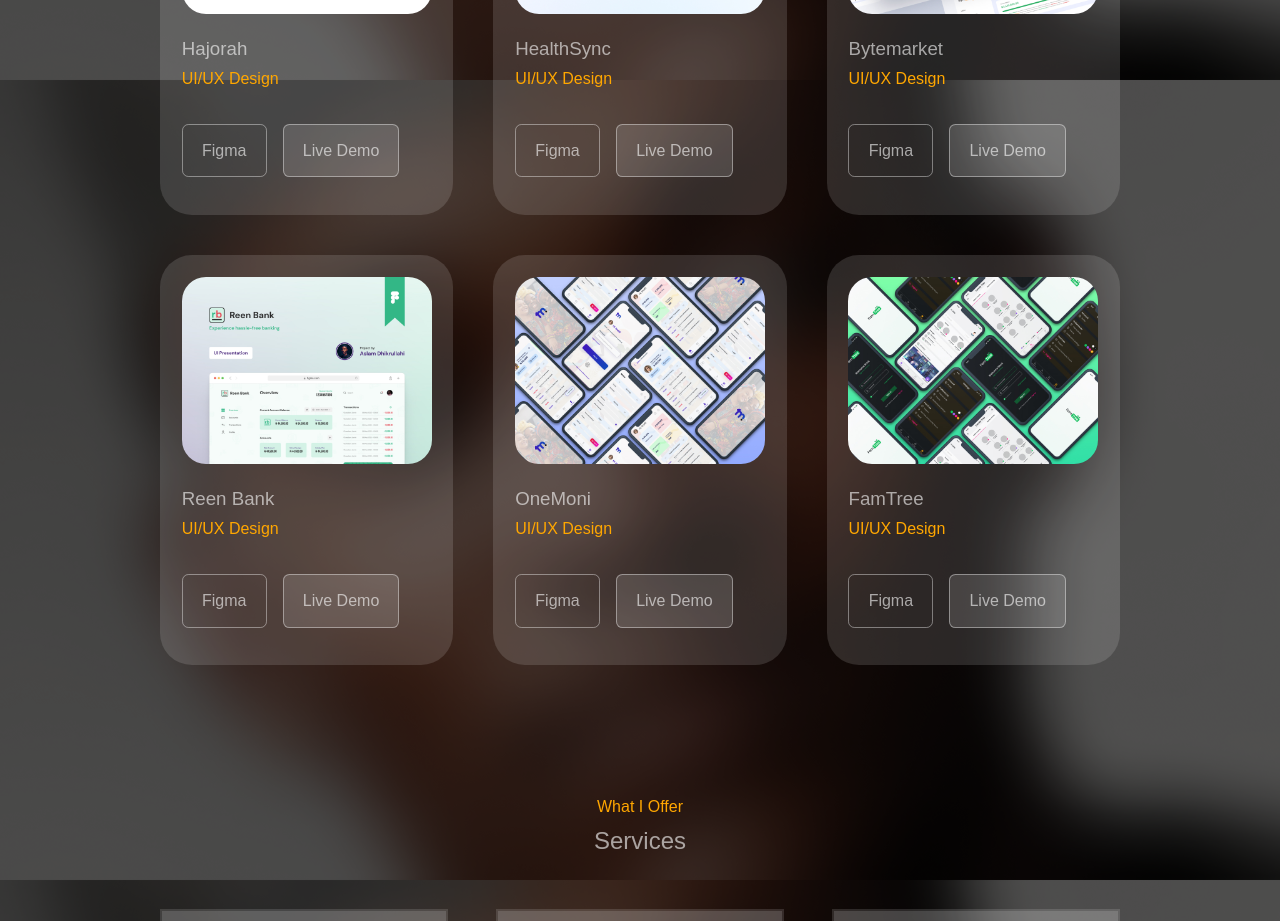
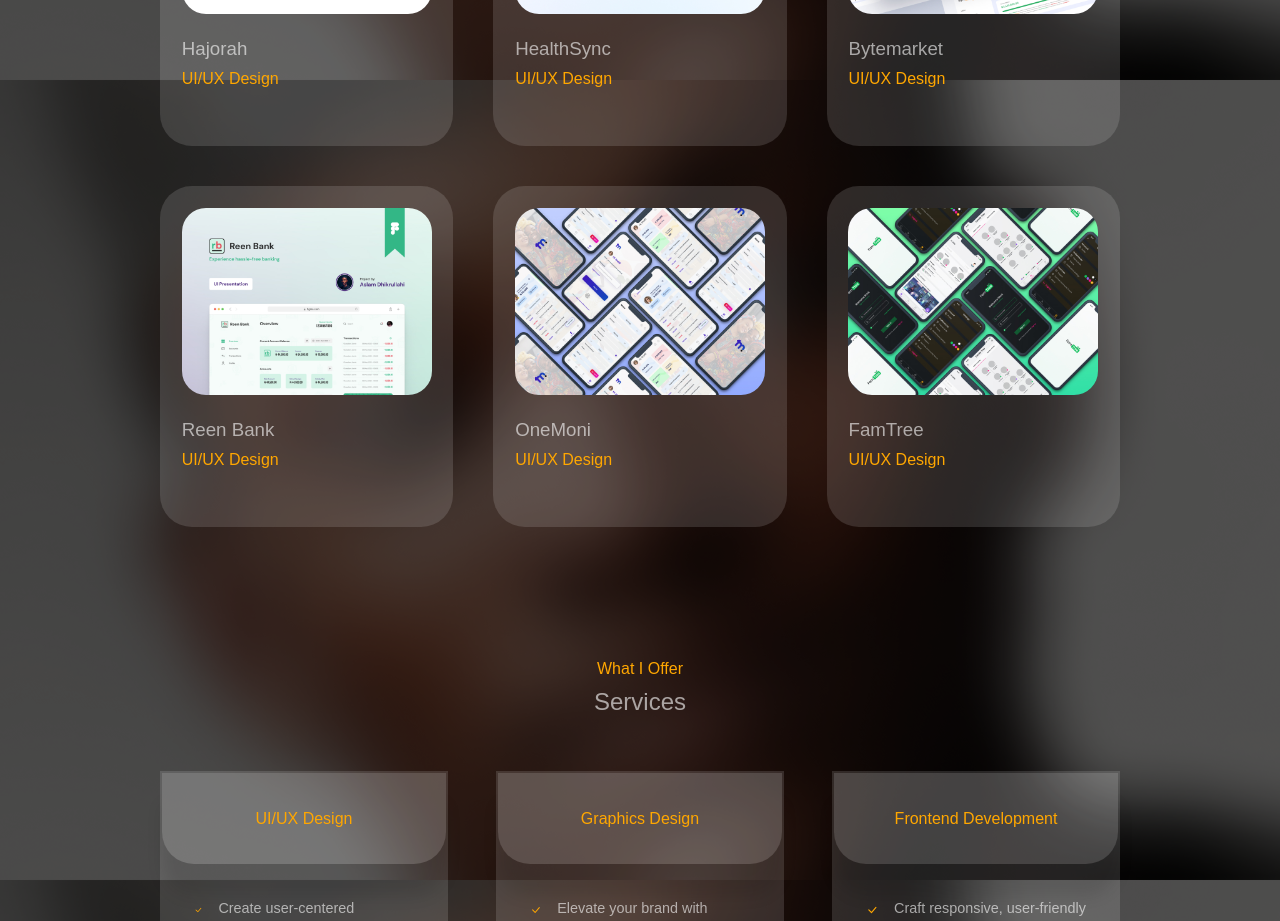
Before and after one commit to aslam-adigun/d-aslam, a React (Create React App) app: page / in a window 1280 px wide. Shown: the part 3920-4841 px from the top of the page. Built offline with nearby package versions, Linux system fonts and the light colour scheme; a web font is replaced by a local one.

Commit message:
update: portfolio section

```diff
--- a/src/components/portfolio/Portfolio.jsx
+++ b/src/components/portfolio/Portfolio.jsx
@@ -13,16 +13,16 @@ const data = [
     image: IMG1,
     title: 'Hajorah',
     type: 'UI/UX Design',
-    figma: 'https://www.figma.com/file/umOuoevT6Maa0kRyjnLTBt/hajorah?type=design&mode=design&t=k7nZIYlyyChXRjO6-1',
-    demo: 'https://www.figma.com/@d_aslam'
+    figma: '',
+    demo: ''
   },
   {
     id: 2,
     image: IMG2,
     title: 'HealthSync',
     type: 'UI/UX Design',
-    figma: 'https://www.figma.com/file/bmBLTfdIhwsjkHr7sj7CnD/HealthSync?type=design&mode=design&t=k7nZIYlyyChXRjO6-1',
-    demo: 'https://www.figma.com/proto/bmBLTfdIhwsjkHr7sj7CnD/HealthSync?type=design&node-id=0-1&t=k7nZIYlyyChXRjO6-0&scaling=contain&page-id=0%3A1&starting-point-node-id=1%3A2&prev-org-id=external-teams&show-proto-sidebar=1'
+    figma: '',
+    demo: ''
   },
   {
     id: 3,
@@ -37,24 +37,24 @@ const data = [
     image: IMG4,
     title: 'Reen Bank',
     type: 'UI/UX Design',
-    figma: 'https://www.figma.com/file/q98sQqPF68fOLgbJZ9pnzy/ReenBank-WebApp?type=design&node-id=602%3A11351&mode=design&t=k7nZIYlyyChXRjO6-1',
-    demo: 'https://www.figma.com/proto/q98sQqPF68fOLgbJZ9pnzy/ReenBank-WebApp?type=design&node-id=602-11351&t=k7nZIYlyyChXRjO6-0&scaling=contain&page-id=602%3A11351&starting-point-node-id=717%3A4274&prev-org-id=external-teams'
+    figma: '',
+    demo: ''
   },
   {
     id: 5,
     image: IMG5,
     title: 'OneMoni',
     type: 'UI/UX Design',
-    figma: 'https://www.figma.com/file/goDGusBdZdeM7Hgb689xVr/oneMoni?type=design&mode=design&t=toyKchOIowquhtwS-1',
-    demo: 'https://www.figma.com/proto/goDGusBdZdeM7Hgb689xVr/oneMoni?type=design&node-id=2224-2442&t=k7nZIYlyyChXRjO6-0&scaling=min-zoom&page-id=0%3A1&starting-point-node-id=2224%3A2442&prev-org-id=external-teams&show-proto-sidebar=1'
+    figma: '',
+    demo: ''
   },
   {
     id: 6,
     image: IMG6,
     title: 'FamTree',
     type: 'UI/UX Design',
-    figma: 'https://www.figma.com/file/36da14FMGjSHLod60nqWsF/Family-Tree?type=design&mode=design&t=fNrVi0ONcCCF5Oet-1',
-    demo: 'https://www.figma.com/proto/36da14FMGjSHLod60nqWsF/Family-Tree?type=design&node-id=32-20&t=k7nZIYlyyChXRjO6-0&scaling=scale-down&page-id=0%3A1&starting-point-node-id=32%3A20&prev-org-id=external-teams&show-proto-sidebar=1'
+    figma: '',
+    demo: ''
   }
 ]
 
@@ -74,10 +74,10 @@ const Portfolio = () => {
           </div>
           <h3>{title}</h3>
           <h5>{type}</h5>
-          <div className="portfolio__item-cta">
+          {/* <div className="portfolio__item-cta">
           <a href={figma} className='btn' target='_blank' rel="noreferrer">Figma</a>
           <a href={demo} className='btn btn-primary' target='_blank' rel="noreferrer">Live Demo</a>
-          </div>
+          </div> */}
         </article>
             )
           })
```
